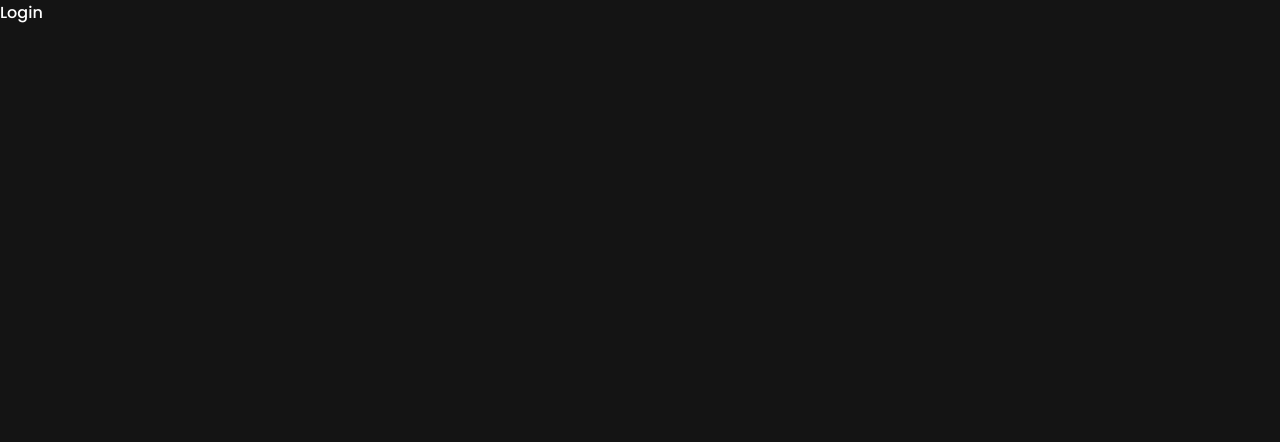
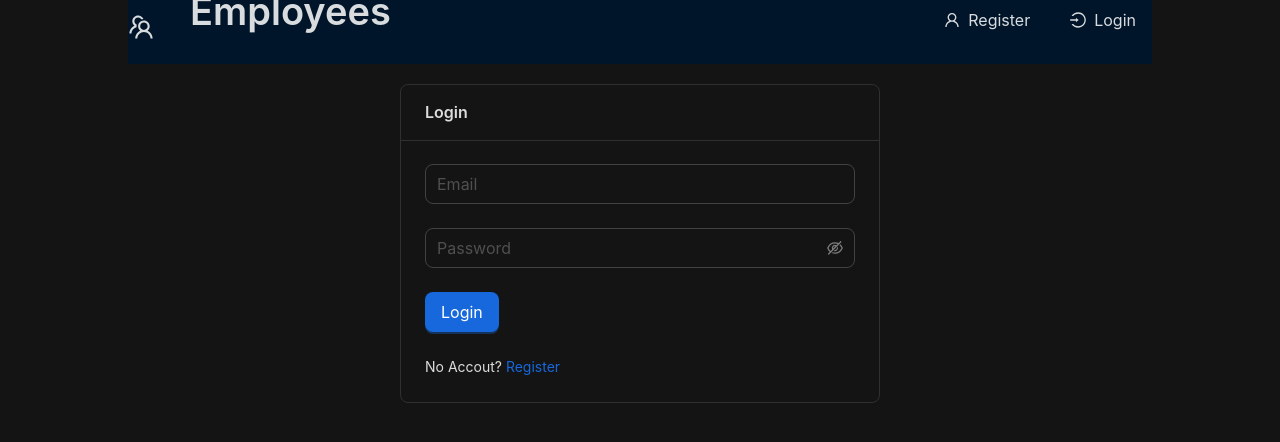
Before and after one commit to wladyDE/employees, a React (Create React App) app in the folder client/: page /login in a window 1280 px wide. Shown: the top 442 px of the page. Built offline with nearby package versions, Linux system fonts and the light colour scheme.

Commit message:
add login form

```diff
--- a/client/package.json
+++ b/client/package.json
@@ -3,6 +3,7 @@
   "version": "0.1.0",
   "private": true,
   "dependencies": {
+    "@ant-design/icons": "^5.4.0",
     "@reduxjs/toolkit": "^1.9.7",
     "@testing-library/jest-dom": "^5.17.0",
     "@testing-library/react": "^13.4.0",
@@ -11,7 +12,7 @@
     "@types/node": "^17.0.45",
     "@types/react": "^18.3.3",
     "@types/react-dom": "^18.3.0",
-    "antd": "^5.19.4",
+    "antd": "^5.1.5",
     "react": "^18.3.1",
     "react-dom": "^18.3.1",
     "react-redux": "^8.1.3",
--- /dev/null
+++ b/client/src/components/custom-button/index.tsx
@@ -0,0 +1,41 @@
+import React from "react";
+import { Form, Button } from "antd";
+
+type Props = {
+  children: React.ReactNode;
+  htmlType?: "button" | "submit" | "reset" | undefined;
+  onClick?: () => void;
+  type?: "primary" | "link" | "text" | "ghost" | "default" | "dashed";
+  danger?: boolean;
+  loading?: boolean;
+  shape?: "circle" | "default" | "round" | undefined;
+  icon?: React.ReactNode;
+};
+
+export const CustomButton = ({
+  children,
+  type,
+  danger,
+  loading,
+  htmlType = 'button',
+  onClick,
+  shape,
+  icon
+}: Props) => {
+  return (
+    <Form.Item>
+      <Button
+        type={type}
+        htmlType={htmlType}
+        danger={danger}
+        loading={loading}
+        size="large"
+        shape={ shape }
+        onClick={ onClick }
+        icon={ icon }
+      >
+        {children}
+      </Button>
+    </Form.Item>
+  );
+};
--- /dev/null
+++ b/client/src/components/custom-input/index.tsx
@@ -0,0 +1,28 @@
+import React from "react";
+import { Form, Input } from "antd";
+
+type Props = {
+  name: string;
+  placeholder: string;
+  type?: string;
+};
+
+export const CustomInput = ({
+  type = 'text',
+  name,
+  placeholder,
+}: Props) => {
+  return (
+    <Form.Item
+      name={name}
+      rules={[{ required: true, message: "Обязательное поле" }]}
+      shouldUpdate={ true }
+    >
+      <Input
+        placeholder={placeholder}
+        type={ type }
+        size="large"
+      />
+    </Form.Item>
+  );
+};
--- /dev/null
+++ b/client/src/components/header/index.module.css
@@ -0,0 +1,12 @@
+.header {
+    padding: 20px 0;
+    display: flex;
+    align-items: center;
+    margin-bottom: 20px;
+    justify-content: space-between;
+  }
+
+  .teamIcon {
+    font-size: 26px;
+    margin-right: 12px;
+  }
--- /dev/null
+++ b/client/src/components/header/index.tsx
@@ -0,0 +1,34 @@
+import {
+  LoginOutlined,
+    TeamOutlined,
+    UserOutlined,
+  } from "@ant-design/icons";
+  import { Layout, Space, Typography } from "antd";
+  import { Link } from "react-router-dom";
+  import { CustomButton } from "../custom-button";
+  import style from "./index.module.css";
+import { Paths } from "../../paths";
+
+  export const Header = () => {
+
+    return (
+      <Layout.Header className={style.header}>
+        <Space>
+          <TeamOutlined className={style.teamIcon} />
+          <Link to={Paths.home}>
+            <CustomButton type="ghost">
+              <Typography.Title level={1}>Employees</Typography.Title>
+            </CustomButton>
+          </Link>
+        </Space>
+        <Space>
+          <Link to={Paths.register}>
+            <CustomButton type='ghost' icon={<UserOutlined/>}>Register</CustomButton>
+          </Link>
+          <Link to={Paths.login}>
+            <CustomButton type='ghost' icon={<LoginOutlined/>}>Login</CustomButton>
+          </Link>
+        </Space>
+      </Layout.Header>
+    );
+  };
--- /dev/null
+++ b/client/src/components/layout/index.module.css
@@ -0,0 +1,5 @@
+.main {
+    width: 80%;
+    height: 100%;
+    margin-inline: auto
+}
--- /dev/null
+++ b/client/src/components/layout/index.tsx
@@ -0,0 +1,20 @@
+import { Layout as AntLayout } from 'antd'
+import styles from './index.module.css'
+import { Header } from '../header'
+
+type Props = {
+    children: React.ReactNode
+}
+
+const Layout: React.FC<Props> = ({ children }) => {
+    return (
+        <div className={styles.main}>
+            <Header/>
+            <AntLayout.Content style={{ height : '100%', color : 'white'}}>
+                {children}
+            </AntLayout.Content>
+        </div>
+    )
+}
+
+export default Layout
--- /dev/null
+++ b/client/src/components/password-input/input.tsx
@@ -0,0 +1,46 @@
+import {Form, Input} from 'antd'
+import { NamePath } from 'antd/es/form/interface'
+
+type Props = {
+    name: string;
+    placeholder : string;
+    dependencies? : NamePath[]
+}
+
+export const PasswordInput = ({
+    name,
+    placeholder,
+    dependencies
+} : Props) => {
+  return (
+    <Form.Item
+        name={name}
+        dependencies={dependencies}
+        hasFeedback
+        rules={[{
+            required: true,
+            message: 'Required field'
+        }, ({getFieldValue}) => ({
+            validator(_, value) {
+                if(!value){
+                    return Promise.resolve()
+                }
+
+                if(name === 'confirmPassword'){
+                    if(!value || getFieldValue(('password')) === value){
+                        return Promise.resolve()
+                    }
+
+                    return Promise.reject(new Error('Passwords should match'))
+                } else {
+                    if(value.length < 6){
+                        return Promise.reject(new Error('Password should be longer than 6 symbols'))
+                    }
+                }
+            }
+        })]}
+    >
+        <Input.Password placeholder={placeholder} size='large' />
+    </Form.Item>
+  )
+}
--- a/client/src/index.tsx
+++ b/client/src/index.tsx
@@ -2,11 +2,13 @@ import React from 'react';
 import { createRoot } from 'react-dom/client';
 import { Provider } from 'react-redux';
 import { createBrowserRouter, RouterProvider } from 'react-router-dom';
+import { ConfigProvider, theme } from 'antd';
+
 import { store } from './app/store';
-import './index.css';
 import { Paths } from './paths';
 import { Login } from './pages/login';
 import { Register } from './pages/register';
+import './index.css';
 
 const router = createBrowserRouter([
   {
@@ -15,11 +17,11 @@ const router = createBrowserRouter([
   },
   {
     path: Paths.login,
-    element: <Login/>
+    element: <Login />
   },
   {
     path: Paths.register,
-    element: <Register/>
+    element: <Register />
   }
 ])
 
@@ -29,7 +31,11 @@ const root = createRoot(container);
 root.render(
   <React.StrictMode>
     <Provider store={store}>
-      <RouterProvider router={router}/>
+      <ConfigProvider theme={{
+        algorithm : theme.darkAlgorithm
+      }}>
+        <RouterProvider router={router} />
+      </ConfigProvider>
     </Provider>
   </React.StrictMode>
 );
--- a/client/src/pages/login/index.tsx
+++ b/client/src/pages/login/index.tsx
@@ -1,7 +1,33 @@
-import React from 'react'
+import { CustomInput } from '../../components/custom-input'
+import Layout from '../../components/layout'
+import { Card, Row, Form, Space, Typography } from 'antd'
+import { PasswordInput } from '../../components/password-input/input'
+import { CustomButton } from '../../components/custom-button'
+import { Link } from 'react-router-dom'
+import { Paths } from '../../paths'
 
 export const Login = () => {
   return (
-    <div>Login</div>
+    <Layout>
+      <Row align="middle" justify="center">
+        <Card title='Login' style={{ width: "30rem" }}>
+          <Form onFinish={() => null}>
+            <CustomInput type='email' name='email' placeholder='Email' />
+            <PasswordInput name='password' placeholder='Password' />
+            <CustomButton
+              type='primary'
+              htmlType='submit'
+            >
+              Login
+            </CustomButton>
+          </Form>
+          <Space direction='vertical' size='large'>
+            <Typography.Text>
+              No Accout? <Link to={Paths.register}>Register</Link>
+            </Typography.Text>
+          </Space>
+        </Card>
+      </Row>
+    </Layout>
   )
 }
```
Also changed, not shown: 1 other file (tests, documents, lock files or other folders).
